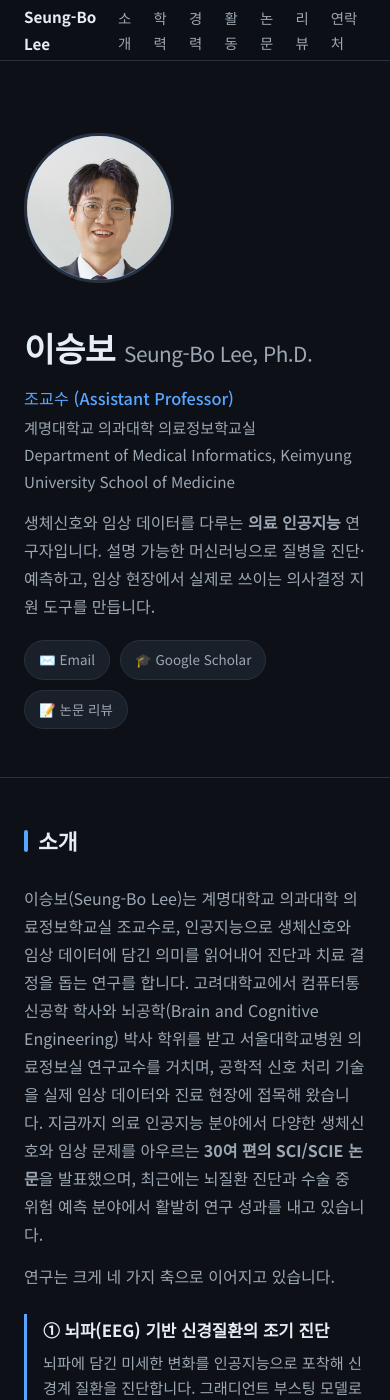
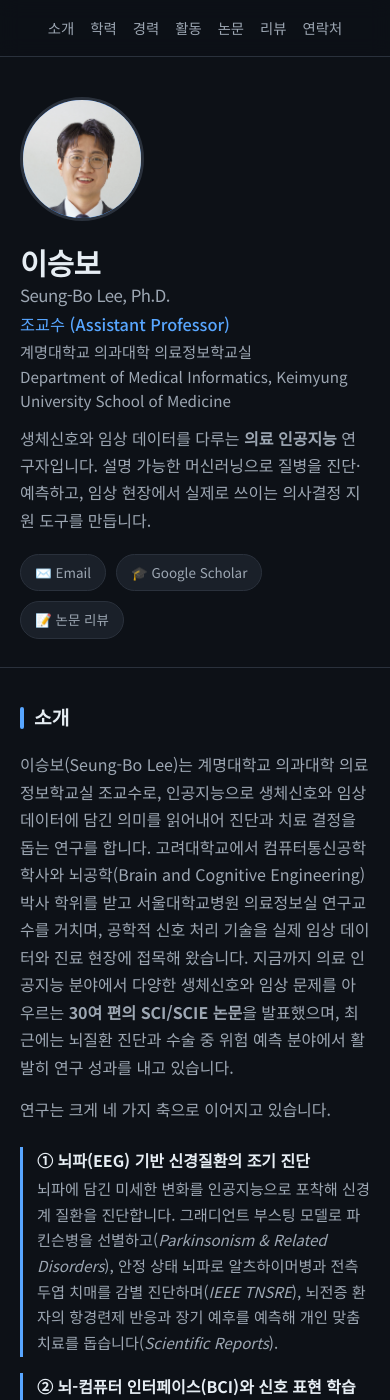
Before and after one commit to doranmom/doranmom.github.io, a Jekyll site: the page index.html, which Jekyll copies as it is, in a window 390 px wide and 1400 px high. Built offline with Jekyll 4.4.1, drawn with Linux system fonts in a browser that asks for light colours.

Commit message:
Improve mobile layout: fix nav wrapping, tighten line spacing and typography

```diff
--- a/index.html
+++ b/index.html
@@ -46,13 +46,19 @@
       border-bottom: 1px solid var(--border);
     }
     nav .wrap { display: flex; align-items: center; justify-content: space-between; height: 60px; }
-    nav .brand { font-weight: 700; font-size: 1.05rem; }
+    nav .brand { font-weight: 700; font-size: 1.05rem; white-space: nowrap; }
     nav .links { display: flex; gap: 20px; }
-    nav .links a { color: var(--text-dim); font-size: .9rem; }
+    nav .links a { color: var(--text-dim); font-size: .9rem; white-space: nowrap; }
     nav .links a:hover { color: var(--text); opacity: 1; }
     @media (max-width: 640px) {
-      nav .links { gap: 12px; font-size: .8rem; }
-      nav .brand { font-size: .95rem; }
+      nav .wrap { height: 56px; padding: 0 16px; }
+      nav .links { gap: 14px; font-size: .82rem; }
+      nav .brand { font-size: .9rem; }
+    }
+    @media (max-width: 560px) {
+      nav .brand { display: none; }
+      nav .wrap { justify-content: center; }
+      nav .links { gap: 16px; }
     }
 
     /* ---------- Hero ---------- */
@@ -68,7 +74,7 @@
       overflow: hidden;
     }
     .avatar img { width: 100%; height: 100%; object-fit: cover; }
-    .hero-text h1 { font-size: 2.1rem; font-weight: 700; letter-spacing: -.5px; }
+    .hero-text h1 { font-size: 2.1rem; font-weight: 700; letter-spacing: -.5px; line-height: 1.2; }
     .hero-text h1 .en { color: var(--text-dim); font-weight: 400; font-size: 1.3rem; }
     .hero-text .role { color: var(--accent); font-weight: 500; margin-top: 6px; font-size: 1.02rem; }
     .hero-text .affil { color: var(--text-dim); font-size: .95rem; margin-top: 2px; }
@@ -100,7 +106,7 @@
     /* research pillars */
     .areas { margin-top: 24px; display: grid; gap: 16px; }
     .area { padding: 2px 0 2px 16px; border-left: 3px solid var(--accent); }
-    .area h3 { font-size: 1.05rem; font-weight: 600; color: var(--text); margin-bottom: 5px; }
+    .area h3 { font-size: 1.05rem; font-weight: 600; color: var(--text); margin-bottom: 5px; line-height: 1.4; }
     .area p { color: var(--text-dim); font-size: .95rem; line-height: 1.6; }
     .area .jrnl { font-style: italic; color: var(--text-dim); }
 
@@ -127,7 +133,7 @@
       transition: border-color .2s;
     }
     .pub-card:hover { border-color: var(--accent); }
-    .pub-card .title { color: var(--text); font-weight: 500; }
+    .pub-card .title { color: var(--text); font-weight: 500; line-height: 1.45; }
     .pub-card .meta { color: var(--text-dim); font-size: .86rem; margin-top: 4px; }
     .pub-card .meta em { color: var(--accent2); font-style: normal; }
     .pub-card .desc {
@@ -178,6 +184,26 @@
     .contact-grid .val { font-size: .95rem; }
 
     footer { padding: 40px 0; text-align: center; color: var(--text-dim); font-size: .82rem; border-top: 1px solid var(--border); }
+
+    /* ---------- Mobile typography tuning ---------- */
+    @media (max-width: 640px) {
+      body { line-height: 1.62; }
+      .wrap { padding: 0 20px; }
+      header.hero { padding: 40px 0 28px; }
+      .hero-inner { gap: 24px; }
+      .avatar { width: 124px; height: 124px; font-size: 2.3rem; }
+      .hero-text h1 { font-size: 1.85rem; }
+      .hero-text h1 .en { display: block; font-size: 1.05rem; margin-top: 4px; }
+      .hero-text .tagline { margin-top: 12px; line-height: 1.7; }
+      section { padding: 34px 0; }
+      section h2 { font-size: 1.2rem; margin-bottom: 18px; }
+      .lead { line-height: 1.72; }
+      .area { padding-left: 14px; }
+      .area h3 { font-size: 1rem; }
+      .area p { line-height: 1.68; }
+      .pub-card { padding: 16px 18px; }
+      ol.papers li { font-size: .85rem; padding-left: 34px; }
+    }
   </style>
 </head>
 <body>
```
